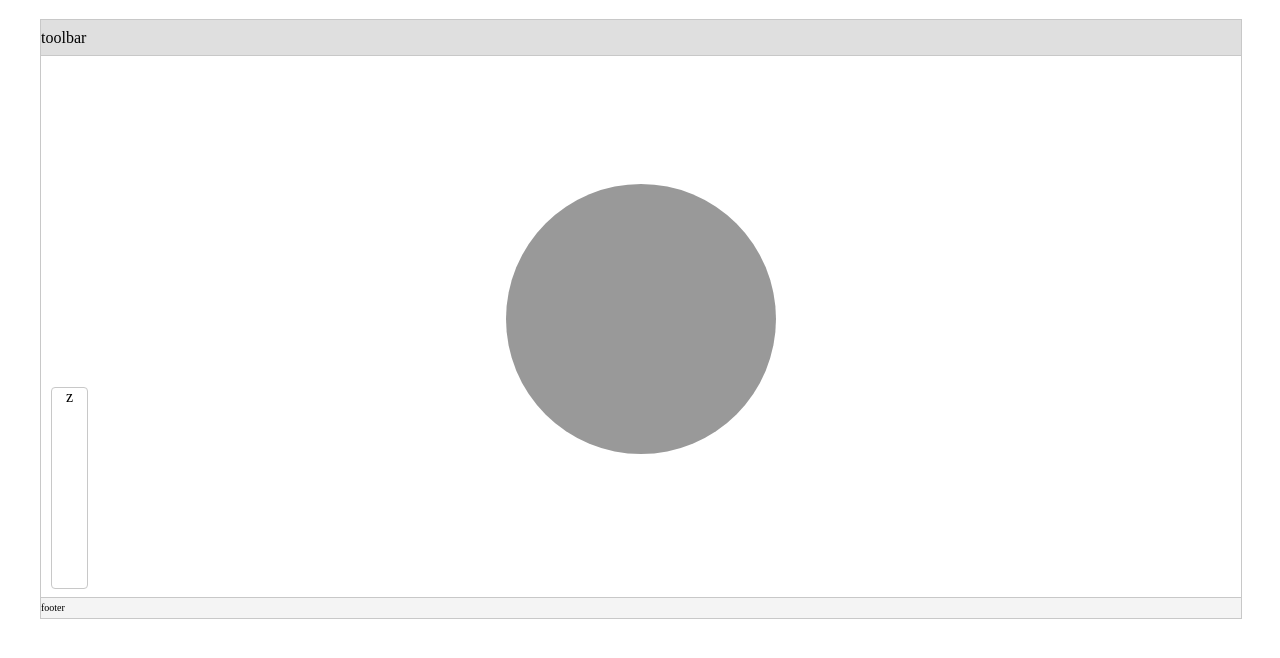
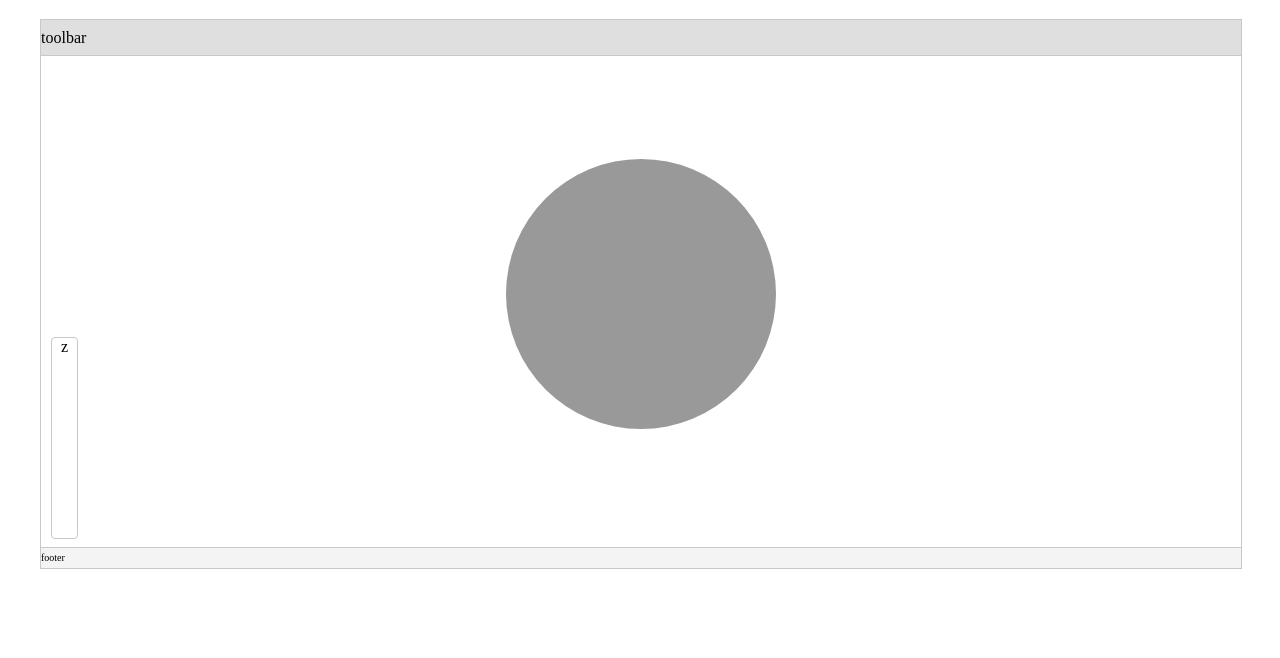
Before and after one commit to tlzzu/flow-chart-editor, a website built with webpack: page src/index.html in a window 1280 px wide. Shown: the part 70-728 px from the top of the page. Built offline with nearby package versions, Linux system fonts and the light colour scheme; what cytoscape-context-menus, cytoscape-edge-bend-editing, cytoscape-edgehandles, cytoscape-grid-guide would draw is missing.

```diff
--- a/src/css/default.scss
+++ b/src/css/default.scss
@@ -7,7 +7,7 @@
 $tbs-bg-color:#DFDFDF; //toolbar的背景色
 $tbs-line-height:35px;
 $zoombar-height:200px;
-$zoombar-width:35px;
+$zoombar-width:25px;
 //代码块
 @mixin absolute-position {
     z-index: 1;
--- a/src/index.html
+++ b/src/index.html
@@ -17,7 +17,7 @@
         #fce {
             margin: 0 auto;
             width: 1200px;
-        height: 600px
+            height: 550px
         }
     </style>
 </head>
```
Also changed, not shown: dist/css/index.min.css (added), dist/demo.js, dist/index.html, 1 other file. Lines whose indentation alone changed are shown as unchanged.
